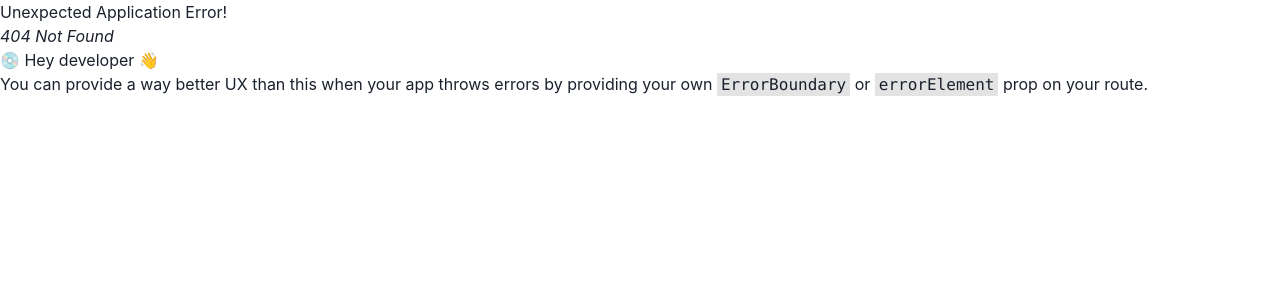
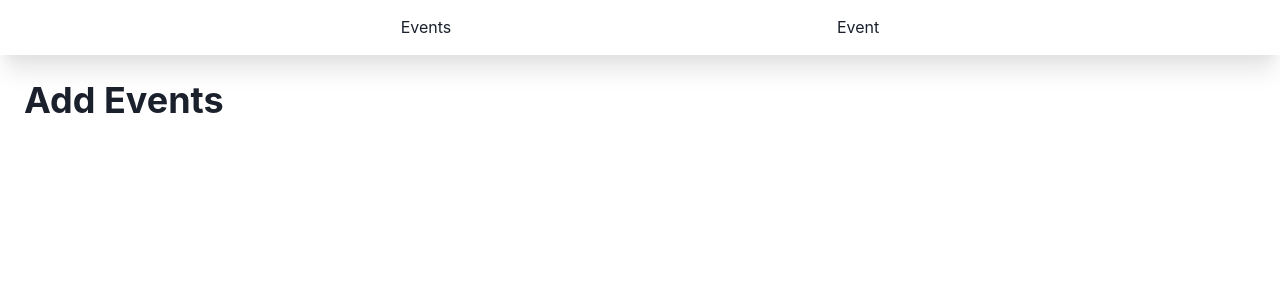
Before and after one commit to CartierKray/Event-App, a React (Vite) app: page /add/event in a window 1280 px wide. Before the commit this address had no page. Shown: the top 300 px of the page. Built offline with nearby package versions, Linux system fonts and the light colour scheme.

Commit message:
Added Event Page for Add Event Button

```diff
--- a/src/main.jsx
+++ b/src/main.jsx
@@ -1,6 +1,7 @@
 import { ChakraProvider } from "@chakra-ui/react";
 import React from "react";
 import ReactDOM from "react-dom/client";
+
 import { EventPage } from "./pages/EventPage";
 import { EventsPage, loader as eventListLoader } from "./pages/EventsPage";
 import { createBrowserRouter, RouterProvider } from "react-router-dom";
@@ -24,7 +25,7 @@ const router = createBrowserRouter([
         // action: addComment,
       },
       {
-        path: "/add-event",
+        path: "/add/event",
         element: <AddEvent />,
       },
     ],
--- a/src/pages/AddEvent.jsx
+++ b/src/pages/AddEvent.jsx
@@ -3,8 +3,10 @@ import React from "react";
 
 export const AddEvent = () => {
   return (
-    <Box>
-      <Heading>Add Events Here</Heading>
+    <Box p={"6"}>
+      <Heading as="h1" size="xl" mb="6">
+        Add Events
+      </Heading>
     </Box>
   );
 };
--- a/src/pages/EventsPage.jsx
+++ b/src/pages/EventsPage.jsx
@@ -50,7 +50,7 @@ export const EventsPage = () => {
               <Text color="gray.500" fontSize="sm" mt="3">
                 Starts at: {new Date(event.startTime).toLocaleString()}
               </Text>
-              <Text color="gray.500" fontSize="sm" mt="3">
+              <Text color="gray.500" fontSize="sm" mt="1">
                 End at: {new Date(event.endTime).toLocaleString()}
               </Text>
             </Link>
```
